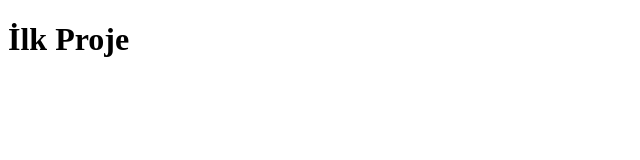
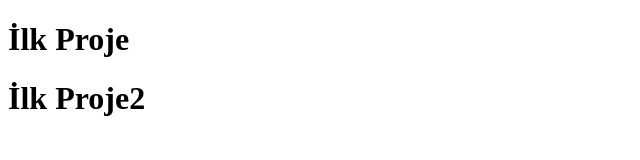
Before and after one commit to melihcengelli/kodluyoruzilkrepo, a plain HTML site: page index.html in a window 1280 px wide. Shown: the whole page, without its empty margins (0-640 px from the left). Drawn offline with Linux system fonts and the light colour scheme.

Commit message:
ikinci deneme

```diff
--- a/index.html
+++ b/index.html
@@ -8,5 +8,7 @@
 </head>
 <body>
     <h1>İlk Proje</h1>
+    <h1>İlk Proje2</h1>
+
 </body>
 </html>
```
